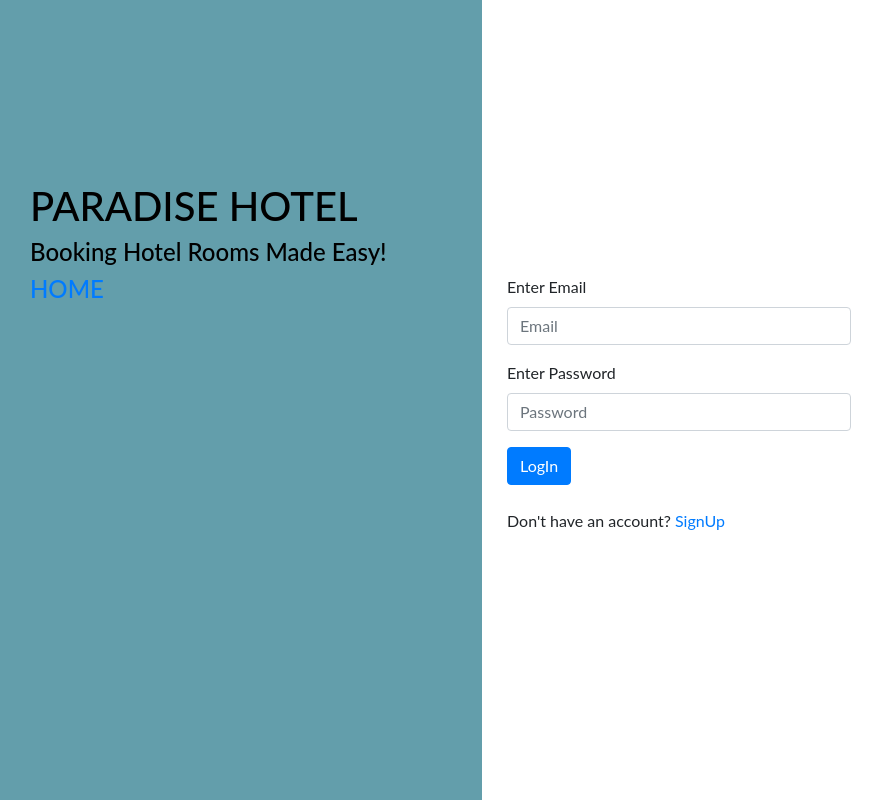
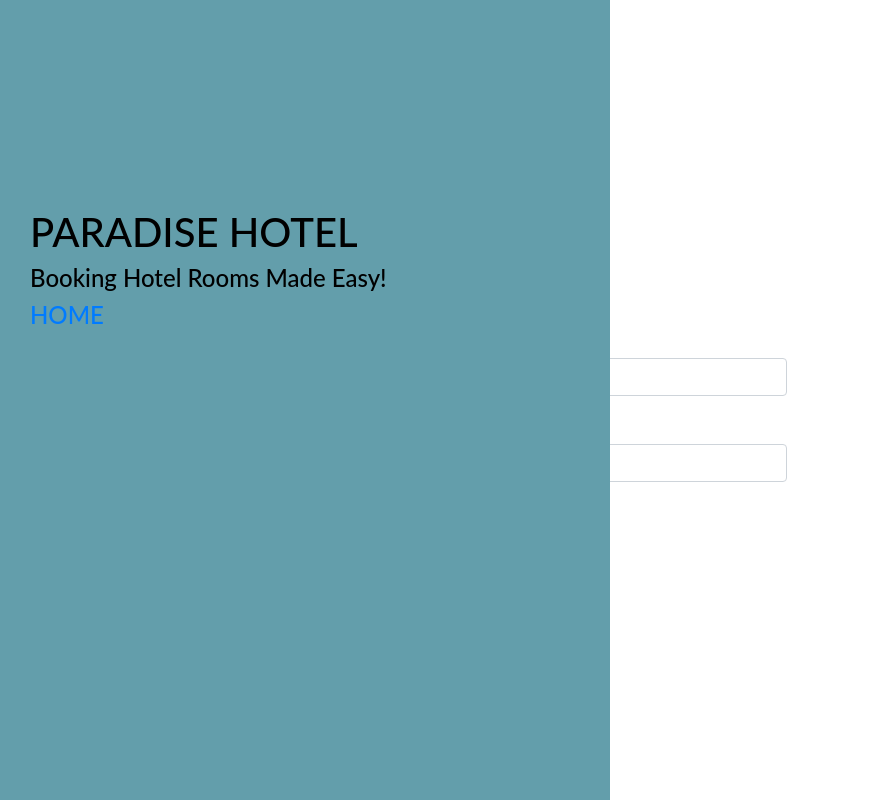
Before and after one commit to JayPokharkar/Hotel-Managemet-System, a PHP site: page /TYITPROJECT/login.php in a window 1280 px wide. Shown: the whole page, without its empty margins (30-912 px from the left). Run offline with PHP 8.4, Linux system fonts and the light colour scheme; some libraries are stand-ins or nearby versions.

Commit message:
Updated CSS resolved issues related

```diff
--- a/css/login.css
+++ b/css/login.css
@@ -4,7 +4,7 @@
 
 .main-head{
     height: 150px;
-    background: #FFF;
+    background: #e0e0e0;
     padding: 10px;
 }
 
@@ -13,7 +13,7 @@
     background-color: #639eab;
     overflow-x: hidden;
     padding-top: 20px;
-    color:red;
+    color:rgb(234, 0, 255);
 }
 
 
@@ -37,11 +37,11 @@
 
 @media screen and (min-width: 768px){
     .main{
-        margin-left: 40%;
+        margin-left: 30%;
     }
 
     .sidenav{
-        width: 40%;
+        width: 50%;
         position: fixed;
         z-index: 1;
         top: 0;
@@ -65,7 +65,7 @@
    }
 
    .login-main-text h2{
-      font-weight: 300;
+      font-weight: 400;
    }
 
    .btn-black{
```
